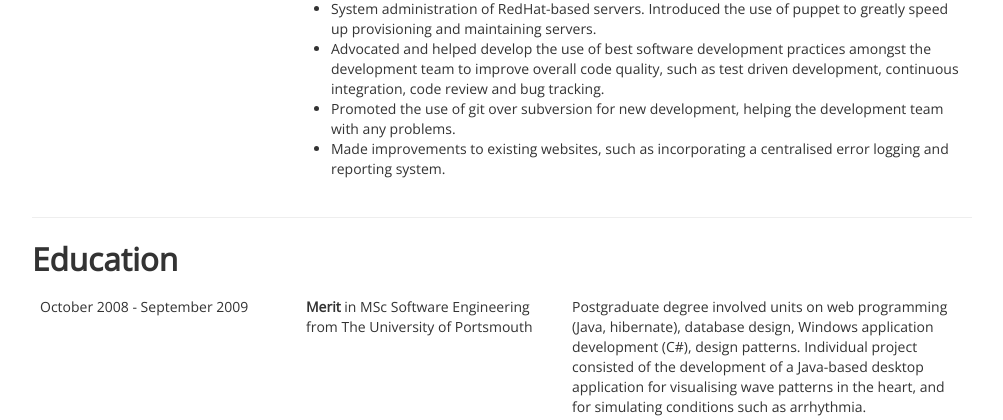
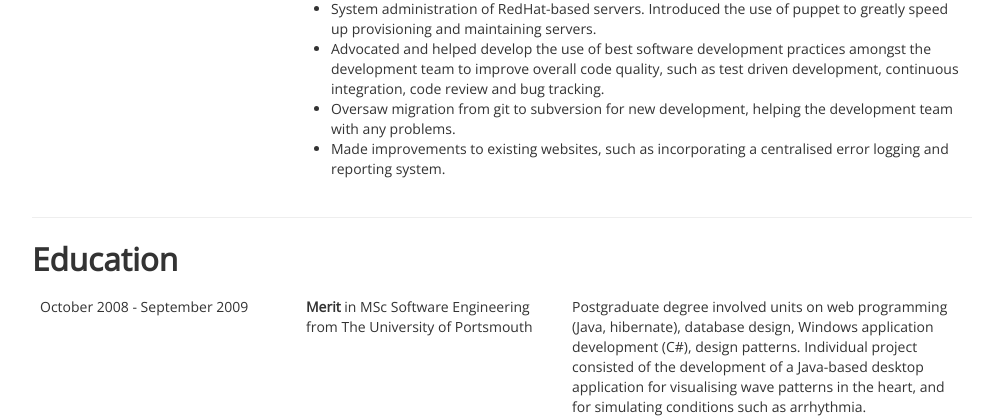
Before and after one commit to lboynton/cv, a PHP site: page / in a window 1280 px wide. Shown: the part 405-825 px from the top of the page, without its empty margins (138-1141 px from the left). Run offline with PHP 8.4, Linux system fonts and the light colour scheme.

Commit message:
Re-word text slighly

```diff
--- a/index.php
+++ b/index.php
@@ -47,7 +47,7 @@
 									<li>Lead developer of instant messaging applications using XMPP, such as web-based multi-user chat room and one-to-one messaging facility. Included building JavaScript frontends and making custom modifications to open source software in various languages, such as erlang and python.</li>
 									<li>System administration of RedHat-based servers. Introduced the use of puppet to greatly speed up provisioning and maintaining servers.</li>
 									<li>Advocated and helped develop the use of best software development practices amongst the development team to improve overall code quality, such as test driven development, continuous integration, code review and bug tracking.</li>
-									<li>Promoted the use of git over subversion for new development, helping the development team with any problems.</li>
+									<li>Oversaw migration from git to subversion for new development, helping the development team with any problems.</li>
 									<li>Made improvements to existing websites, such as incorporating a centralised error logging and reporting system.</li>
 								</ul>
 							</td>
```
